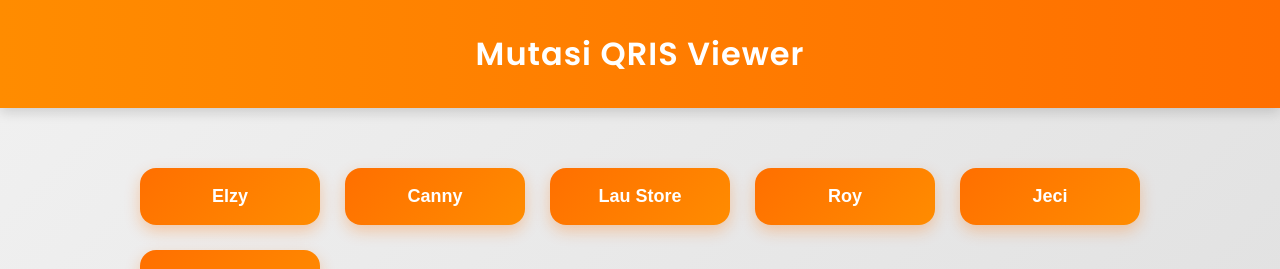
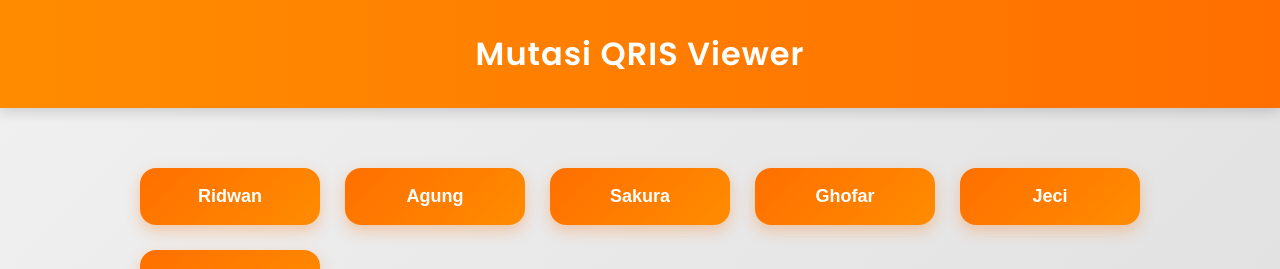
Before and after one commit to FirmanEvergarden/mutasi2, a website: page index.html in a window 1280 px wide. Shown: the top 269 px of the page. Drawn offline with Linux system fonts and the light colour scheme.

Commit message:
Update index.html

```diff
--- a/index.html
+++ b/index.html
@@ -140,10 +140,10 @@
   <header>Mutasi QRIS Viewer</header>
   <main>
     <div class="button-container">
-      <button onclick="redirectToUrl(1, 'Elzy')">Elzy</button>
-      <button onclick="redirectToUrl(2, 'Canny')">Canny</button>
-      <button onclick="redirectToUrl(3, 'Lau')">Lau Store</button>
-      <button onclick="redirectToUrl(4, 'Roy')">Roy</button>
+      <button onclick="redirectToUrl(1, 'Ridwan')">Ridwan</button>
+      <button onclick="redirectToUrl(2, 'Agung')">Agung</button>
+      <button onclick="redirectToUrl(3, 'Sakura')">Sakura</button>
+      <button onclick="redirectToUrl(4, 'Ghofar')">Ghofar</button>
       <button onclick="redirectToUrl(5, 'Jeci')">Jeci</button>
       <button onclick="redirectToUrl(6, 'No Data')">No Data</button>
     </div>
```
